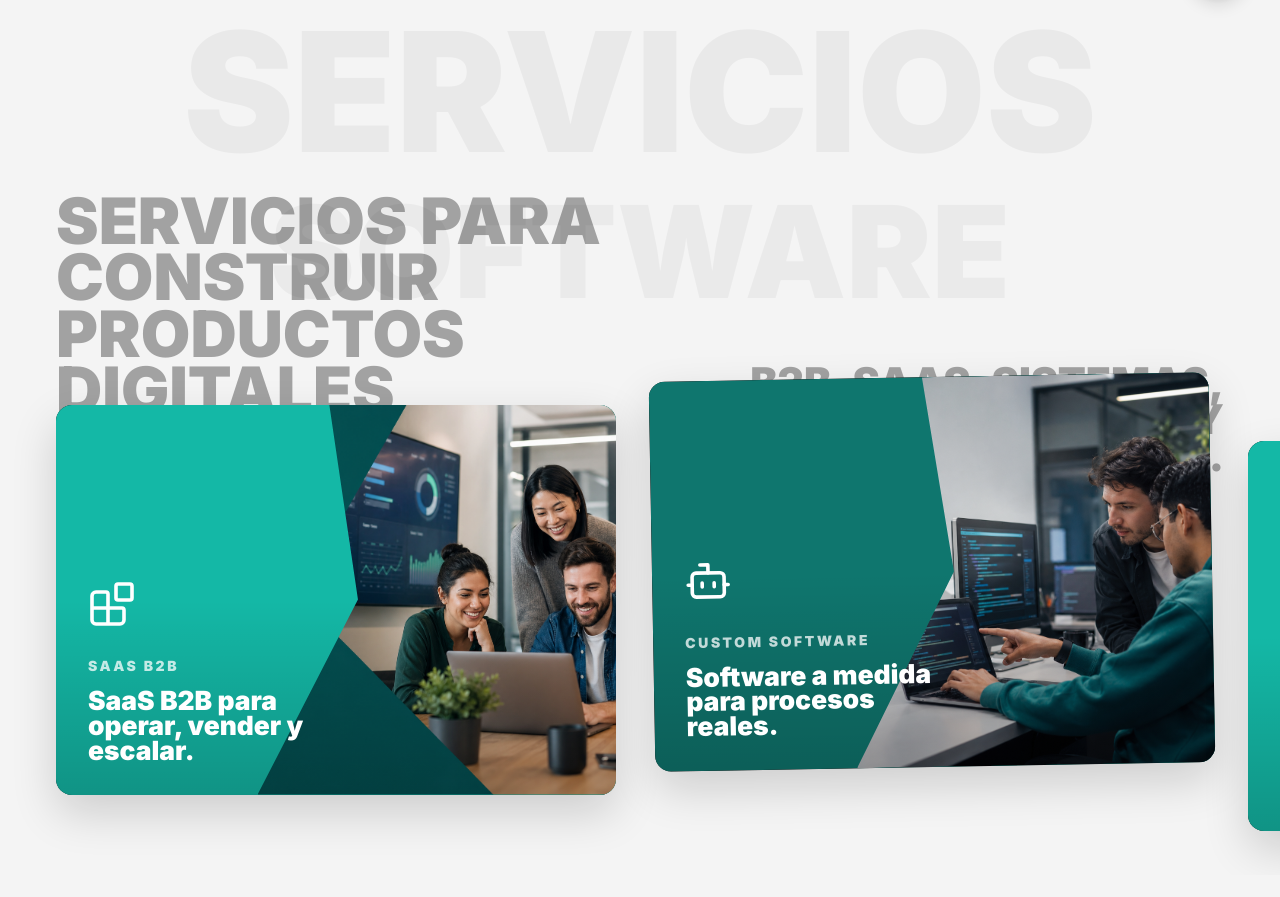
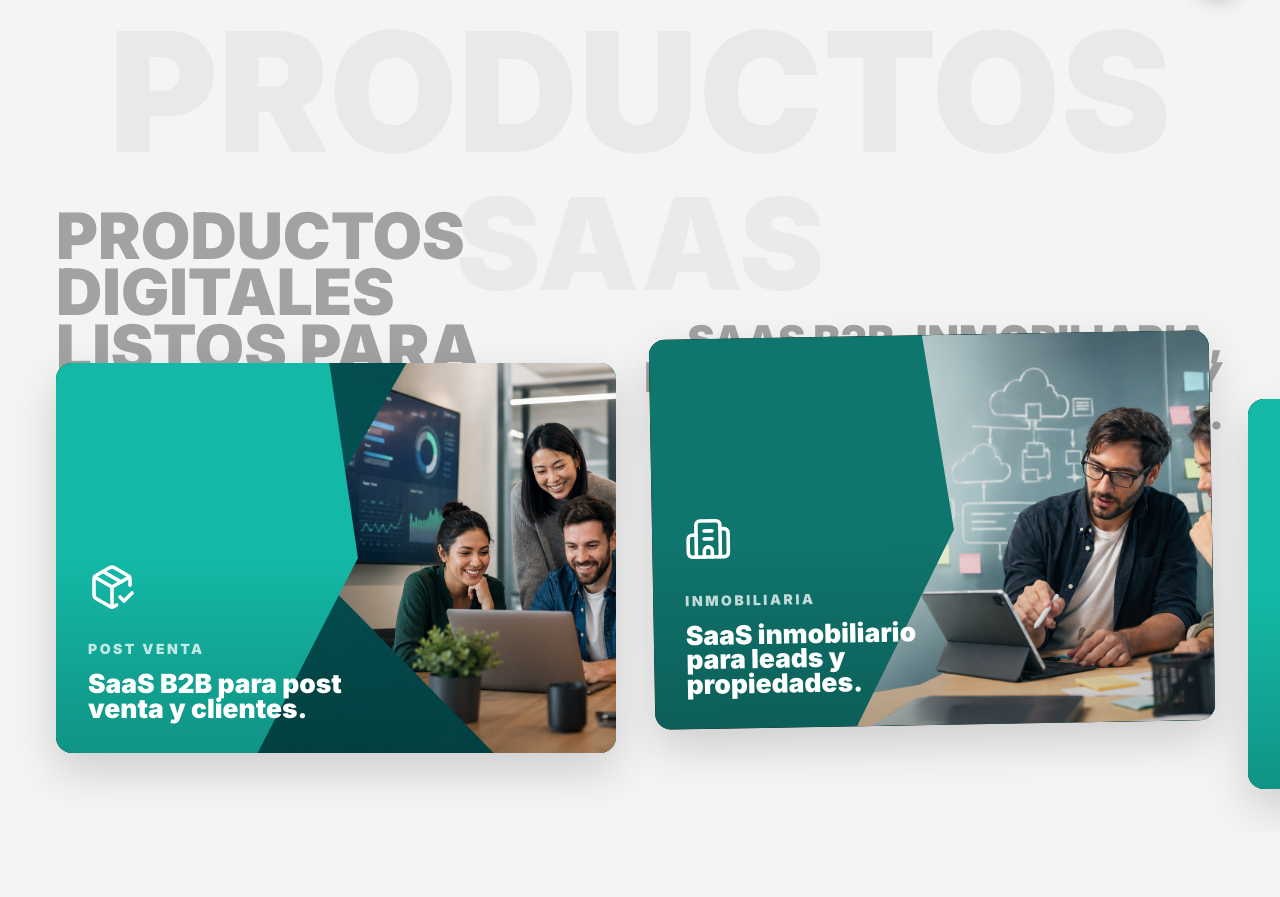
Before and after one commit to zencompanyentreprise-sys/gek-company, a Next.js app: page / in a window 1280 px wide. Shown: the part 773-1670 px from the top of the page. Built offline with nearby package versions, Linux system fonts and the light colour scheme.

Commit message:
feat: add ProductsSection component and update Home page layout to include it

```diff
--- a/app/page.tsx
+++ b/app/page.tsx
@@ -1,5 +1,6 @@
 import { AboutSection } from "@/components/home/AboutSection";
 import { Hero } from "@/components/home/Hero";
+import { ProductsSection } from "@/components/home/ProductsSection";
 import { ServicesSection } from "@/components/home/ServicesSection";
 
 export default function Home() {
@@ -8,8 +9,9 @@ export default function Home() {
       <div className="p-2 sm:p-6 lg:p-9">
         <Hero />
       </div>
+      <ProductsSection />
+      <AboutSection />
       <ServicesSection />
-      <AboutSection />
     </main>
   );
 }
--- /dev/null
+++ b/components/home/ProductsSection.tsx
@@ -0,0 +1,237 @@
+ "use client";
+
+import { useEffect, useRef } from "react";
+import Image from "next/image";
+import gsap from "gsap";
+import { ScrollTrigger } from "gsap/ScrollTrigger";
+import {
+  Building2,
+  CalendarCheck,
+  KeyRound,
+  PackageCheck,
+  Settings2,
+} from "lucide-react";
+
+const products = [
+  {
+    title: "SaaS B2B para post venta y clientes.",
+    label: "Post venta",
+    image: "/service-saas.png",
+    icon: PackageCheck,
+    tone: "bg-primary",
+  },
+  {
+    title: "SaaS inmobiliario para leads y propiedades.",
+    label: "Inmobiliaria",
+    image: "/service-consulting.png",
+    icon: Building2,
+    tone: "bg-accent",
+  },
+  {
+    title: "Actividades diarias con tareas y evidencias.",
+    label: "Operaciones",
+    image: "/service-custom-software.png",
+    icon: CalendarCheck,
+    tone: "bg-primary",
+  },
+  {
+    title: "Gestion tipo Airbnb para reservas y check-in.",
+    label: "Reservas",
+    image: "/about-team-impact.png",
+    icon: KeyRound,
+    tone: "bg-accent",
+  },
+  {
+    title: "Soluciones de software listas para adaptar.",
+    label: "A medida",
+    image: "/service-saas.png",
+    icon: Settings2,
+    tone: "bg-primary",
+  },
+];
+
+gsap.registerPlugin(ScrollTrigger);
+
+export function ProductsSection() {
+  const sectionRef = useRef<HTMLElement>(null);
+  const panelRef = useRef<HTMLDivElement>(null);
+  const trackRef = useRef<HTMLDivElement>(null);
+  const cardRefs = useRef<HTMLElement[]>([]);
+
+  useEffect(() => {
+    const section = sectionRef.current;
+    const panel = panelRef.current;
+    const track = trackRef.current;
+
+    if (!section || !panel || !track) {
+      return;
+    }
+
+    const ctx = gsap.context(() => {
+      const mm = gsap.matchMedia();
+
+      mm.add("(min-width: 1024px)", () => {
+        const getDistance = () => track.scrollWidth - panel.clientWidth;
+
+        gsap.to(track, {
+          x: () => -getDistance(),
+          ease: "none",
+          scrollTrigger: {
+            trigger: section,
+            start: "top top",
+            end: () => `+=${Math.max(getDistance(), 1) + 900}`,
+            scrub: 1,
+            pin: panel,
+            anticipatePin: 1,
+            invalidateOnRefresh: true,
+          },
+        });
+
+        gsap.fromTo(
+          ".products-copy",
+          { y: 70, opacity: 0.35 },
+          {
+            y: -55,
+            opacity: 1,
+            ease: "none",
+            scrollTrigger: {
+              trigger: section,
+              start: "top bottom",
+              end: "top top",
+              scrub: true,
+            },
+          },
+        );
+
+        cardRefs.current.forEach((card, index) => {
+          const isFirstCard = index === 0;
+
+          gsap.fromTo(
+            card,
+            {
+              y: isFirstCard ? 0 : index % 2 === 0 ? 36 : -28,
+              rotate: isFirstCard ? 0 : index % 2 === 0 ? 0 : -1,
+            },
+            {
+              y: isFirstCard ? -24 : index % 2 === 0 ? -28 : 34,
+              rotate: isFirstCard ? 0 : index % 2 === 0 ? -1 : 0,
+              ease: "none",
+              scrollTrigger: {
+                trigger: section,
+                start: "top top",
+                end: "bottom top",
+                scrub: true,
+              },
+            },
+          );
+        });
+      });
+
+      mm.add("(max-width: 1023px)", () => {
+        cardRefs.current.forEach((card) => {
+          gsap.fromTo(
+            card,
+            { y: 80, opacity: 0 },
+            {
+              y: 0,
+              opacity: 1,
+              duration: 0.7,
+              ease: "power2.out",
+              scrollTrigger: {
+                trigger: card,
+                start: "top 86%",
+                end: "top 58%",
+                scrub: 0.7,
+              },
+            },
+          );
+        });
+      });
+
+      return () => mm.revert();
+    }, section);
+
+    return () => ctx.revert();
+  }, []);
+
+  return (
+    <section ref={sectionRef} className="bg-inherit">
+      <div
+        ref={panelRef}
+        className="relative min-h-screen overflow-hidden bg-inherit"
+      >
+        <div className="pointer-events-none absolute inset-x-0 top-0 hidden select-none text-center text-[clamp(4.4rem,13vw,17rem)] font-black uppercase leading-[0.78] text-black/[0.045] sm:block">
+          Productos
+        </div>
+        <div className="pointer-events-none absolute left-1/2 top-[19%] hidden -translate-x-1/2 select-none whitespace-nowrap text-[clamp(4rem,10vw,12rem)] font-black uppercase leading-none text-black/[0.04] lg:block">
+          SaaS
+        </div>
+
+        <div className="products-copy relative z-10 mx-auto flex min-h-[280px] max-w-[1780px] flex-col justify-end gap-5 px-4 pb-8 pt-20 sm:min-h-[330px] sm:gap-8 sm:px-10 sm:pb-10 sm:pt-24 lg:grid lg:min-h-[42vh] lg:grid-cols-[1fr_1.05fr] lg:items-end lg:px-14 lg:pb-0">
+          <p className="w-max rounded-full bg-brand-black px-4 py-2 text-xs font-black uppercase tracking-[0.18em] text-white sm:hidden">
+            Productos
+          </p>
+          <h2 className="max-w-[790px] text-[clamp(2.15rem,11vw,5.6rem)] font-black uppercase leading-[0.9] text-brand-black sm:text-[clamp(2.35rem,5vw,5.6rem)] sm:leading-[0.88]">
+            Productos digitales listos para operar.
+          </h2>
+          <p className="max-w-[790px] text-left text-xl font-black uppercase leading-[1] text-brand-black sm:text-[clamp(1.7rem,3.2vw,4.2rem)] sm:leading-[0.9] lg:justify-self-end lg:text-right">
+            SaaS B2B, inmobiliaria, reservas, operaciones y soluciones a medida.
+          </p>
+        </div>
+
+        <div className="relative z-10 mx-auto max-w-[1780px] px-4 pb-14 sm:px-10 sm:pb-16 lg:max-w-none lg:px-14 lg:pb-20">
+          <div
+            ref={trackRef}
+            className="grid gap-4 sm:gap-7 lg:flex lg:w-max lg:gap-9"
+          >
+            {products.map((product, index) => {
+              const Icon = product.icon;
+
+              return (
+                <article
+                  key={product.title}
+                  ref={(node) => {
+                    if (node) {
+                      cardRefs.current[index] = node;
+                    }
+                  }}
+                  className="relative min-h-[300px] overflow-hidden rounded-[8px] bg-brand-black text-white shadow-[0_18px_45px_rgba(0,0,0,0.16)] sm:min-h-[345px] lg:h-[390px] lg:w-[560px] lg:shrink-0 lg:rounded-[16px]"
+                >
+                  <div className={`absolute inset-0 ${product.tone}`} />
+                  <div className="absolute inset-y-0 right-0 w-[62%] opacity-80 [clip-path:polygon(14%_0,100%_0,100%_100%,0_100%,22%_50%)] sm:w-[64%] sm:opacity-100 sm:[clip-path:polygon(20%_0,100%_0,100%_100%,0_100%,28%_50%)]">
+                    <Image
+                      src={product.image}
+                      alt=""
+                      fill
+                      sizes="(min-width: 1024px) 560px, 100vw"
+                      className="object-cover"
+                    />
+                  </div>
+                  <div className="absolute inset-0 bg-[linear-gradient(90deg,rgba(0,0,0,0.58)_0%,rgba(0,0,0,0.18)_58%,rgba(0,0,0,0)_100%)] sm:bg-gradient-to-t sm:from-black/20 sm:via-transparent sm:to-transparent" />
+                  <span className="absolute right-4 top-4 z-10 text-sm font-black text-white/70 sm:hidden">
+                    0{index + 1}
+                  </span>
+
+                  <div className="relative z-10 flex h-full min-h-[300px] max-w-[76%] flex-col justify-end p-5 sm:min-h-[345px] sm:max-w-[62%] sm:p-7 lg:min-h-[390px] lg:p-8">
+                    <div className="mb-5 flex h-11 w-11 items-center justify-center rounded-full bg-white/15 ring-1 ring-white/20 sm:mb-7 sm:h-auto sm:w-auto sm:justify-start sm:rounded-none sm:bg-transparent sm:ring-0">
+                      <Icon
+                        className="h-6 w-6 text-white sm:h-12 sm:w-12"
+                        strokeWidth={1.8}
+                      />
+                    </div>
+                    <p className="mb-2 text-xs font-black uppercase tracking-[0.18em] text-white/75 sm:mb-3 sm:text-sm">
+                      {product.label}
+                    </p>
+                    <h3 className="text-[clamp(1.55rem,7vw,2.05rem)] font-black leading-[0.96] tracking-normal sm:text-[clamp(1.65rem,1.9vw,2.25rem)] sm:leading-[0.94]">
+                      {product.title}
+                    </h3>
+                  </div>
+                </article>
+              );
+            })}
+          </div>
+        </div>
+      </div>
+    </section>
+  );
+}
```
